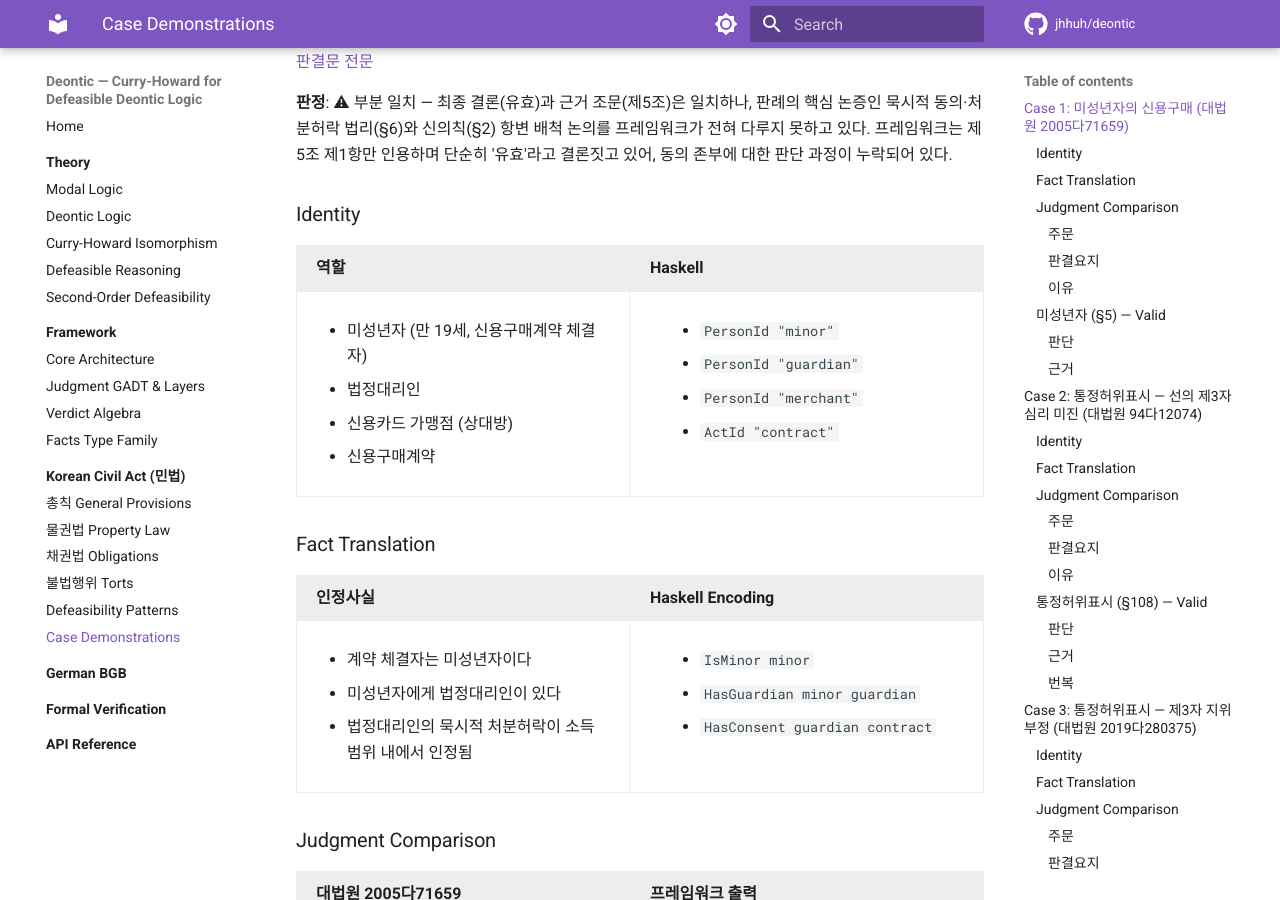
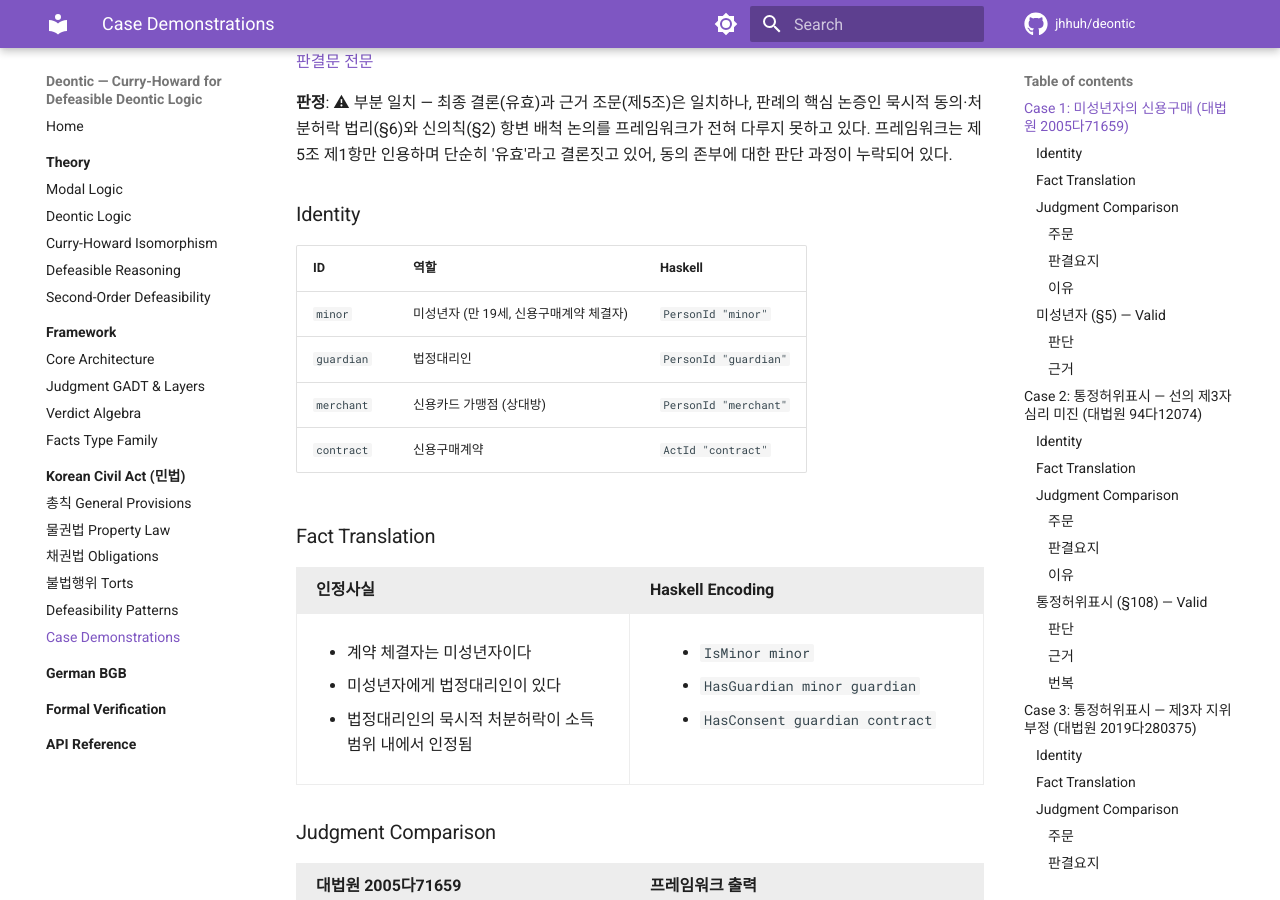
Before and after one commit to jhhuh/deontic, an MkDocs documentation site: the page built from docs/civil-act/case-demonstrations.md, in a window 1280 px wide and 900 px high, scrolled down 475 px. Built offline with MkDocs 1.6.1 and Material for MkDocs 9.7.7, drawn with Linux system fonts in a browser that asks for light colours; comment, search, counter and statistics services are not loaded; some of the changed text lies outside the part shown.

Commit message:
Show identity ID column in case demonstration tables
The identity table now renders the id field as a separate column,
making it clear how fact encodings reference identities by name.

```diff
--- a/docs/civil-act/case-demonstrations.md
+++ b/docs/civil-act/case-demonstrations.md
@@ -26,28 +26,12 @@ The framework output is **purely mechanical** — once facts are mapped, no huma
 
 ### Identity
 
-<div class="comparison-header">
-<div>역할</div>
-<div>Haskell</div>
-</div>
-<div class="comparison" markdown>
-<div markdown>
-
-- 미성년자 (만 19세, 신용구매계약 체결자)
-- 법정대리인
-- 신용카드 가맹점 (상대방)
-- 신용구매계약
-
-</div>
-<div markdown>
-
-- `PersonId "minor"`
-- `PersonId "guardian"`
-- `PersonId "merchant"`
-- `ActId "contract"`
-
-</div>
-</div>
+| ID | 역할 | Haskell |
+|:---|:-----|:--------|
+| `minor` | 미성년자 (만 19세, 신용구매계약 체결자) | `PersonId "minor"` |
+| `guardian` | 법정대리인 | `PersonId "guardian"` |
+| `merchant` | 신용카드 가맹점 (상대방) | `PersonId "merchant"` |
+| `contract` | 신용구매계약 | `ActId "contract"` |
 
 ### Fact Translation
 
@@ -127,28 +111,12 @@ The framework output is **purely mechanical** — once facts are mapped, no huma
 
 ### Identity
 
-<div class="comparison-header">
-<div>역할</div>
-<div>Haskell</div>
-</div>
-<div class="comparison" markdown>
-<div markdown>
-
-- 소외 회사 (태영공영, 부동산 원소유자)
-- 소외 1 (허위 가등기 명의인)
-- 피고들 (소외 2로부터 양수한 자, 선의 여부 미심리)
-- 소외 회사-소외 1 간 허위 매매예약
-
-</div>
-<div markdown>
-
-- `PersonId "corp"`
-- `PersonId "sooe1"`
-- `PersonId "defendants"`
-- `ActId "sham-reservation"`
-
-</div>
-</div>
+| ID | 역할 | Haskell |
+|:---|:-----|:--------|
+| `corp` | 소외 회사 (태영공영, 부동산 원소유자) | `PersonId "corp"` |
+| `sooe1` | 소외 1 (허위 가등기 명의인) | `PersonId "sooe1"` |
+| `defendants` | 피고들 (소외 2로부터 양수한 자, 선의 여부 미심리) | `PersonId "defendants"` |
+| `sham-act` | 소외 회사-소외 1 간 허위 매매예약 | `ActId "sham-reservation"` |
 
 ### Fact Translation
 
@@ -227,28 +195,12 @@ The framework output is **purely mechanical** — once facts are mapped, no huma
 
 ### Identity
 
-<div class="comparison-header">
-<div>역할</div>
-<div>Haskell</div>
-</div>
-<div class="comparison" markdown>
-<div markdown>
-
-- 갑 (부동산 소유자)
-- 을 (허위 가등기 수령자)
-- 무 (최종 매수인, 제3자 해당 여부 쟁점)
-- 갑-을 간 허위 매매예약
-
-</div>
-<div markdown>
-
-- `PersonId "gap"`
-- `PersonId "eul"`
-- `PersonId "mu"`
-- `ActId "sham-reservation"`
-
-</div>
-</div>
+| ID | 역할 | Haskell |
+|:---|:-----|:--------|
+| `gap` | 갑 (부동산 소유자) | `PersonId "gap"` |
+| `eul` | 을 (허위 가등기 수령자) | `PersonId "eul"` |
+| `mu` | 무 (최종 매수인, 제3자 해당 여부 쟁점) | `PersonId "mu"` |
+| `sham-act` | 갑-을 간 허위 매매예약 | `ActId "sham-reservation"` |
 
 ### Fact Translation
 
@@ -327,26 +279,11 @@ The framework output is **purely mechanical** — once facts are mapped, no huma
 
 ### Identity
 
-<div class="comparison-header">
-<div>역할</div>
-<div>Haskell</div>
-</div>
-<div class="comparison" markdown>
-<div markdown>
-
-- 표의자 (착오로 의사표시를 한 자)
-- 상대방 (착오를 알고 이용한 자)
-- 의사표시 (착오 있는 법률행위)
-
-</div>
-<div markdown>
-
-- `PersonId "declarant"`
-- `PersonId "counterparty"`
-- `ActId "declaration"`
-
-</div>
-</div>
+| ID | 역할 | Haskell |
+|:---|:-----|:--------|
+| `declarant` | 표의자 (착오로 의사표시를 한 자) | `PersonId "declarant"` |
+| `counterparty` | 상대방 (착오를 알고 이용한 자) | `PersonId "counterparty"` |
+| `declaration` | 의사표시 (착오 있는 법률행위) | `ActId "declaration"` |
 
 ### Fact Translation
 
@@ -423,28 +360,12 @@ The framework output is **purely mechanical** — once facts are mapped, no huma
 
 ### Identity
 
-<div class="comparison-header">
-<div>역할</div>
-<div>Haskell</div>
-</div>
-<div class="comparison" markdown>
-<div markdown>
-
-- 원고 은행 (상대방)
-- 피고들 (사기에 의해 약정한 자)
-- 출장소장 (은행과 동일시되는 자, 사기 행위자)
-- 금전소비대차 및 연대보증 약정
-
-</div>
-<div markdown>
-
-- `PersonId "bank"`
-- `PersonId "defendants"`
-- `PersonId "branchMgr"`
-- `ActId "agreement"`
-
-</div>
-</div>
+| ID | 역할 | Haskell |
+|:---|:-----|:--------|
+| `bank` | 원고 은행 (상대방) | `PersonId "bank"` |
+| `defendants` | 피고들 (사기에 의해 약정한 자) | `PersonId "defendants"` |
+| `branch-mgr` | 출장소장 (은행과 동일시되는 자, 사기 행위자) | `PersonId "branchMgr"` |
+| `agreement` | 금전소비대차 및 연대보증 약정 | `ActId "agreement"` |
 
 ### Fact Translation
 
@@ -521,28 +442,12 @@ The framework output is **purely mechanical** — once facts are mapped, no huma
 
 ### Identity
 
-<div class="comparison-header">
-<div>역할</div>
-<div>Haskell</div>
-</div>
-<div class="comparison" markdown>
-<div markdown>
-
-- 증권회사 (본인)
-- 사실상 투자상담사 (무권대리인)
-- 고객/투자자 (상대방)
-- 예탁금 수령 및 위탁매매계약
-
-</div>
-<div markdown>
-
-- `PersonId "principal"`
-- `PersonId "agent"`
-- `PersonId "counterparty"`
-- `ActId "contract"`
-
-</div>
-</div>
+| ID | 역할 | Haskell |
+|:---|:-----|:--------|
+| `principal` | 증권회사 (본인) | `PersonId "principal"` |
+| `agent` | 사실상 투자상담사 (무권대리인) | `PersonId "agent"` |
+| `counterparty` | 고객/투자자 (상대방) | `PersonId "counterparty"` |
+| `contract` | 예탁금 수령 및 위탁매매계약 | `ActId "contract"` |
 
 ### Fact Translation
 
```
Also changed, not shown: 1 other file.
